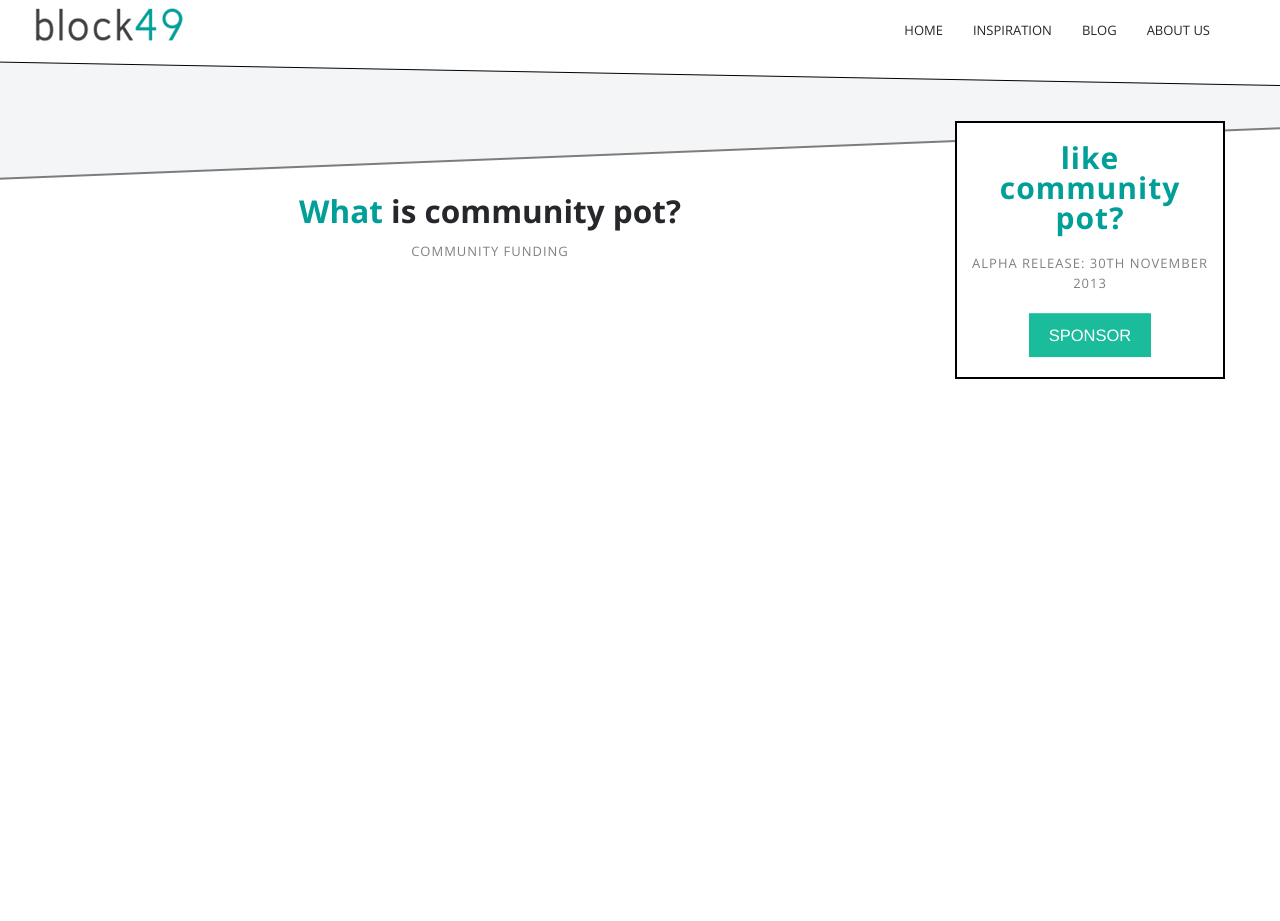
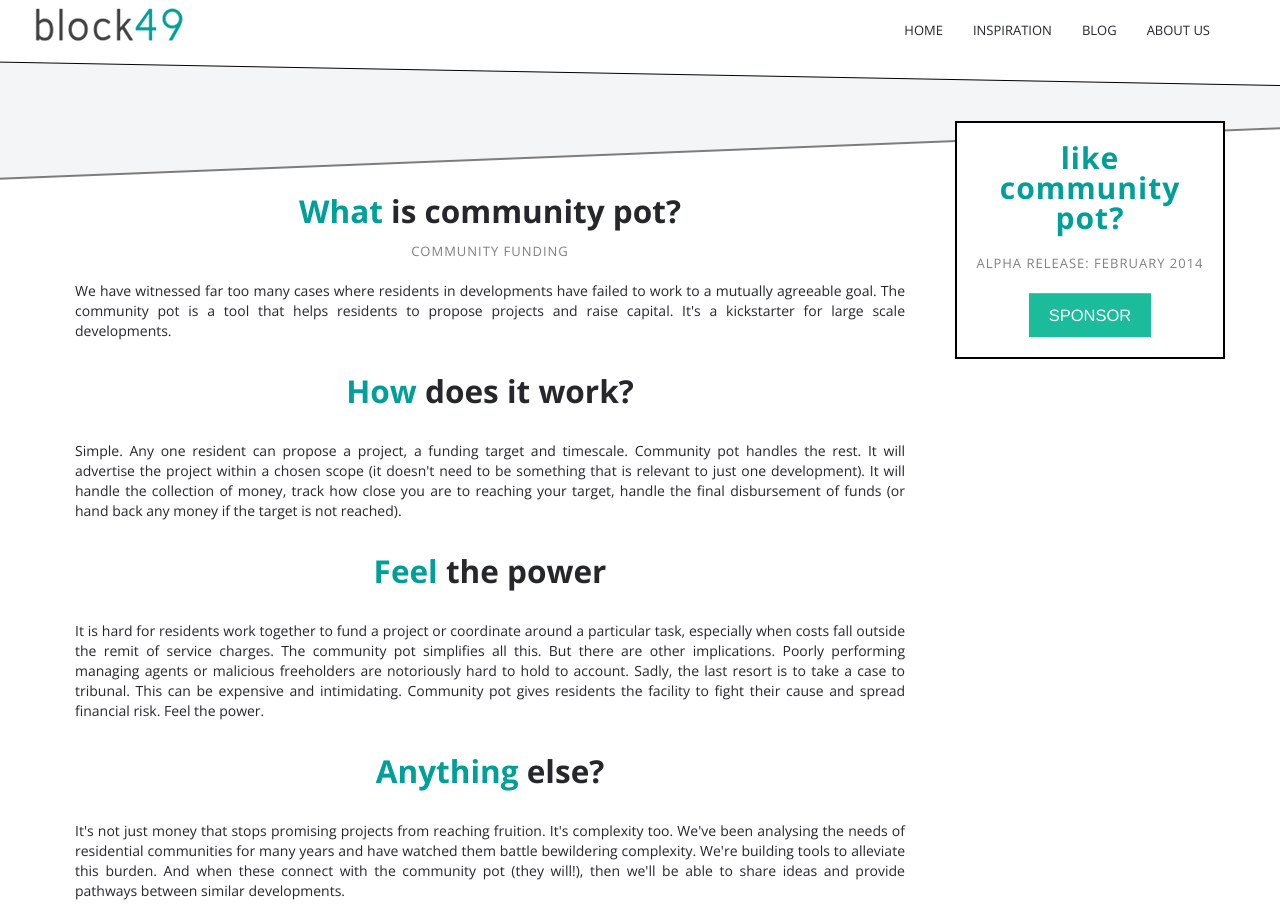
Before and after one commit to tlodge/block49.website, a Jekyll site: the page built from inspiration/communitypot/index.html, in a window 1280 px wide and 921 px high. Built offline with Jekyll 4.4.1, drawn with Linux system fonts in a browser that asks for light colours.

Commit message:
added stuff on the community pot

```diff
--- a/inspiration/communitypot/index.html
+++ b/inspiration/communitypot/index.html
@@ -9,11 +9,27 @@
             <div class="thumbnail span9">
                 <h2><strong>What</strong> is community pot?</h2>
                 <span> community funding</span>
+                <p>
+                    We have witnessed far too many cases where residents in developments have failed to work to a mutually agreeable goal.  The community pot is a tool that helps residents to propose projects and raise capital.  It's a kickstarter for large scale developments.
+                </p>
+                 <h2><strong>How</strong> does it work?</h2>
+                 <p>
+                    Simple.  Any one resident can propose a project, a funding target and timescale.  Community pot handles the rest.  It will advertise the project within a chosen scope (it doesn't need to be something that is relevant to just one development).  It will handle the collection of money, track how close you are to reaching your target, handle the final disbursement of funds (or hand back any money if the target is not reached).
+                 </p>
+                  <h2><strong>Feel</strong> the power</h2>
+                 <p>
+                    It is hard for residents work together to fund a project or coordinate around a particular task, especially when costs fall outside the remit of service charges.  The community pot simplifies all this.  But there are other implications. Poorly performing managing agents or malicious freeholders are notoriously hard to hold to account.  Sadly, the last resort is to take a case to tribunal.  This can be expensive and intimidating.  Community pot gives residents the facility to fight their cause and spread financial risk.  Feel the power.
+                 </p>
+                 <h2><strong>Anything</strong> else?</h2>
+                 <p>
+                    It's not just money that stops promising projects from reaching fruition.  It's complexity too.  We've been analysing the needs of residential communities for many years and have watched them battle bewildering complexity.  We're building tools to alleviate this burden.  And when these connect with the community pot (they will!), then we'll be able to share ideas and provide pathways between similar developments.
+                 </p>
             </div>
+
             <div class=" thumbnail span3 tile pull-right">
                 <div class="border">
                     <h4> <strong>like</strong> community pot? </h4>
-                    <span> ALPHA RELEASE: 30th November 2013 </span>
+                    <span> ALPHA RELEASE: February 2014 </span>
                     <p class="center"><button class="btn flat-butt flat-primary-butt">SPONSOR</button></p>
                 </div>
             </div>
```
Also changed, not shown: inspiration/propertyfair/index.html (+4 -5 lines).
